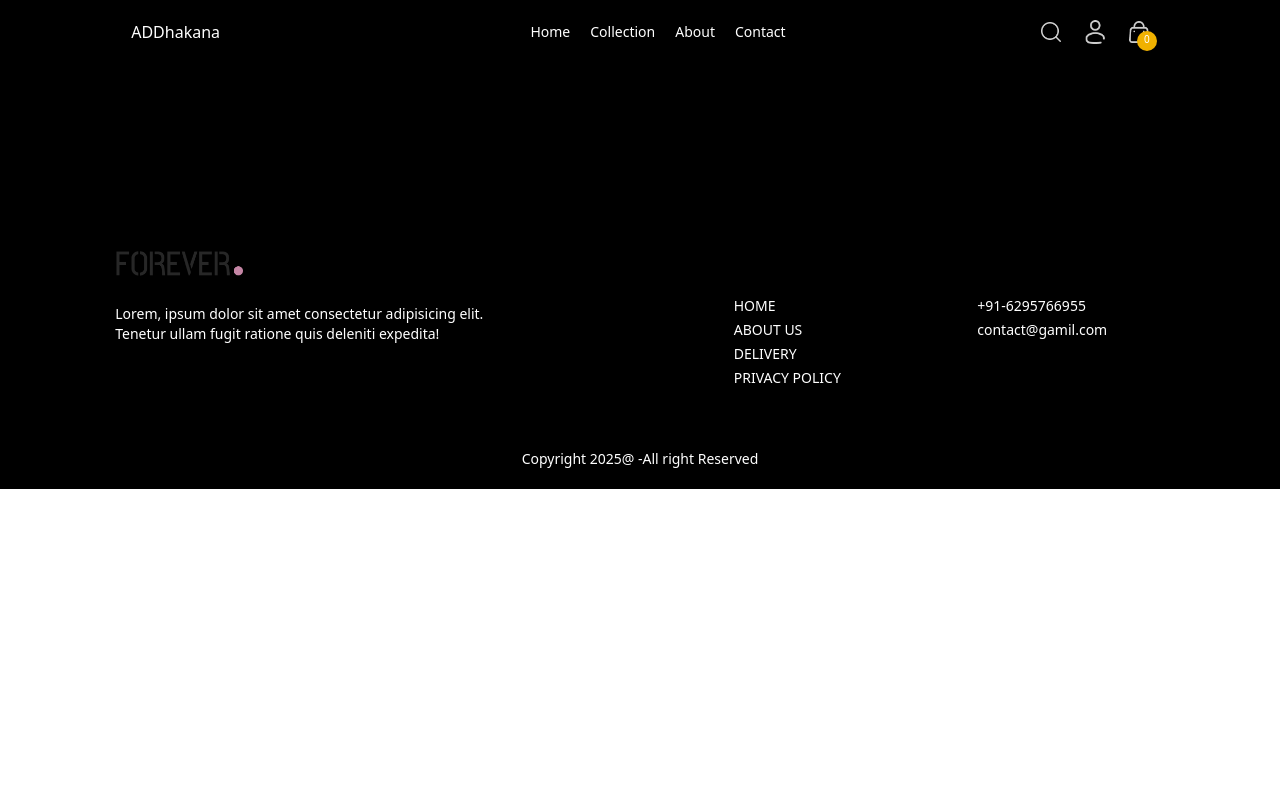
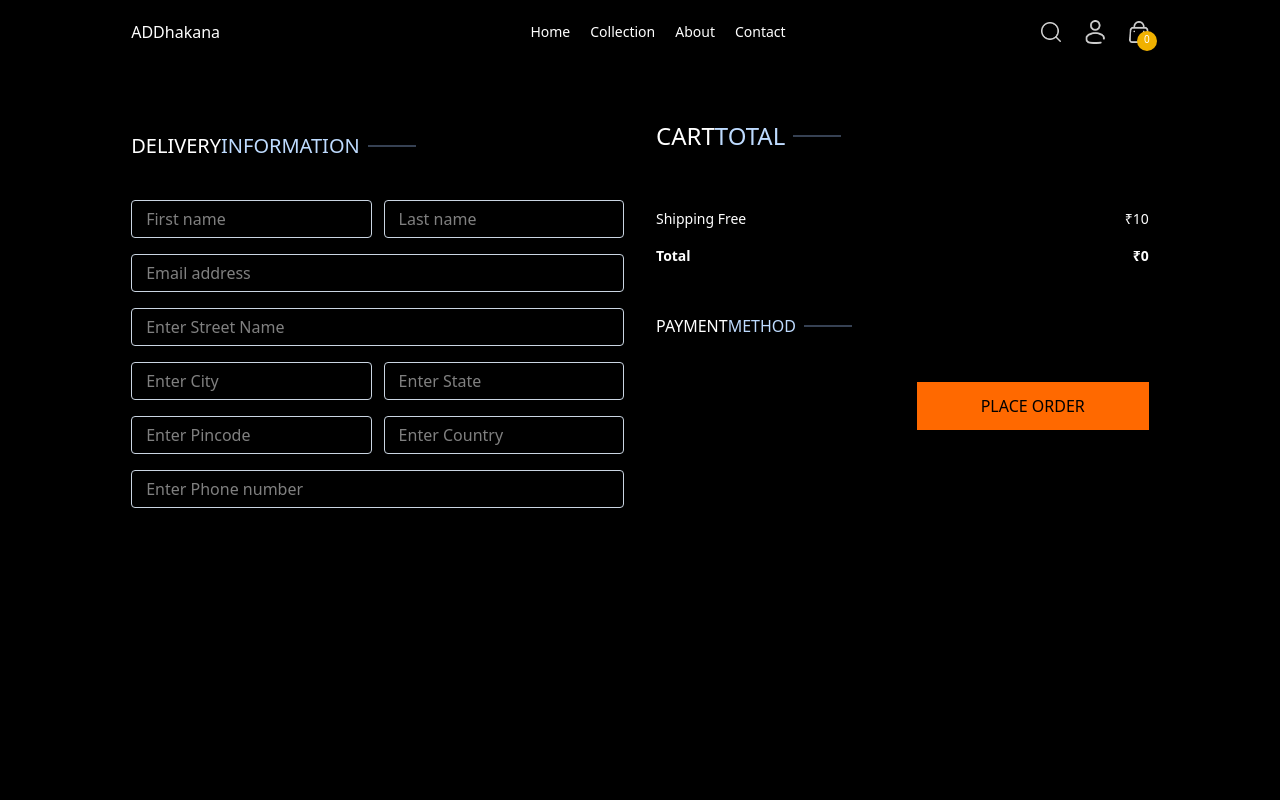
Before and after one commit to Saikatcoder/Choth-brand, a React (Vite) app: page /Place-order in a window 1280 px wide. Shown: the top 800 px of the page. Built offline with nearby package versions, Linux system fonts and the light colour scheme.

Commit message:
related product

```diff
--- a/src/App.jsx
+++ b/src/App.jsx
@@ -7,7 +7,6 @@ import Cart from "./pages/Cart";
 import Contact from "./pages/Contact";
 import Login from "./pages/Login";
 import PlaceOrder from "./pages/PlaceOrder";
-import Orders from "./pages/PlaceOrder";
 import Navbar from "./components/Navbar";
 import Product from "./pages/Product";
 import Footer from "./components/Footer";
@@ -15,6 +14,7 @@ import SearchBar from "./components/SearchBar";
 import { ToastContainer } from "react-toastify";
 import 'react-toastify/dist/ReactToastify.css'
 import CategoryPage from "./pages/CategoryPage";
+import Order from "./pages/Order"
 
 const App = () => {
   return (
@@ -32,7 +32,7 @@ const App = () => {
         <Route path="/cart" element={<Cart />} />
         <Route path="/login" element={<Login />} />
         <Route path="/Place-order" element={<PlaceOrder />} />
-        <Route path="/Orders" element={<Orders />} />
+        <Route path="/orders" element={<Order/>} />
       </Routes>
       <Footer />
     </div>
--- a/src/components/CartTotal.jsx
+++ b/src/components/CartTotal.jsx
@@ -22,7 +22,7 @@ const CartTotal = () => {
          <hr />
          <div className="flex justify-between">
             <b className='text-white'>Total</b>
-            <b className='text-white'>{currency}{getCartAmmount() === 0 ? 0 : getCartAmmount()+ delivery_fee}</b>
+            <b className='text-white'>{currency}{getCartAmmount() === 0 ? 0 : getCartAmmount()+ delivery_fee }</b>
          </div>
       </div>
     </div>
--- a/src/context/ShopContext.jsx
+++ b/src/context/ShopContext.jsx
@@ -2,6 +2,7 @@
 import { createContext,  useState } from "react";
 import { products } from "../assets/frontend_assets/assets";
 import { toast } from "react-toastify";
+import { useNavigate } from "react-router-dom";
 
 export const Shopcontext = createContext();
 export const ShopContextProvider = (props) => {
@@ -10,6 +11,7 @@ export const ShopContextProvider = (props) => {
   const [search, setSearch] = useState("");
   const [showSearch, setShowSearch] = useState(false);
   const [cartItem, setCartItem] = useState({});
+  const navigate = useNavigate();
 
   const addToCart = async(itemId,size)=>{
     if(!size){
@@ -89,7 +91,7 @@ theme: "colored",
     showSearch,
     setShowSearch,
     cartItem,addToCart,
-    getCartCount, updateQuentity, getCartAmmount
+    getCartCount, updateQuentity, getCartAmmount, navigate
   };
   return (
     <Shopcontext.Provider value={value}>{props.children}</Shopcontext.Provider>
--- a/src/pages/Cart.jsx
+++ b/src/pages/Cart.jsx
@@ -5,7 +5,7 @@ import { assets } from "../assets/frontend_assets/assets";
 import CartTotal from "../components/CartTotal";
 
 const Cart = () => {
-  const { products, currency, cartItem , updateQuentity} = useContext(Shopcontext);
+  const { products, currency, cartItem , updateQuentity,navigate} = useContext(Shopcontext);
   const [cartData, setCartData] = useState([]);
 
   useEffect(() => {
@@ -75,6 +75,9 @@ const Cart = () => {
       <div className="flex justify-end my-20">
         <div className="w-full sm:w-[450px]">
           <CartTotal/>
+          <div className="w-full text-white text-end">
+            <button onClick={()=>navigate('/place-order')} className="bg-orange-500 text-sm my-8 px-8 py-3">PROCESS TO CHECKOUT</button>
+          </div>
         </div>
       </div>
     </div>
--- a/src/pages/Order.jsx
+++ b/src/pages/Order.jsx
@@ -1,7 +1,45 @@
-import React from "react";
+import React, { useContext } from "react";
+import { Shopcontext } from "../context/ShopContext";
+import Title from "../components/Title";
 
 const Order = () => {
-  return <div>Order</div>;
+  const { products , currency, cartItem} = useContext(Shopcontext)
+
+  const cartOrders = [];
+
+  for (const productId in cartItem) {
+  const product = products.find(p => p._id === productId);
+  if (!product) continue;
+
+  for (const size in cartItem[productId]) {
+    cartOrders.push({
+      ...product,
+      size,
+      quantity: cartItem[productId][size],
+    });
+  }
+}
+  return (
+    <div className="border-t pt-16">
+      <div className="text-2xl text-white">
+        <Title text1={'MY'} text2={'ORDERS'}/>
+      </div>
+     {cartOrders.map((item, index) => (
+  <div key={index} className="py-4 border-t border-b text-white flex flex-col md:flex-row md:items-center md:justify-between gap-4">
+    <div className="flex items-start gap-6 text-sm text-white">
+      <img src={item.image[0]} className="w-16 sm:w-20" alt={item.name} />
+    </div>
+    <p className="sm:text-base font-medium">{item.name}</p>
+    <div className="flex items-center gap-3 mt-2 text-base text-white">
+      <p className="text-lg">{currency}{item.price}</p>
+      <p>Quantity: {item.quantity}</p>
+      <p>Size: {item.size}</p>
+    </div>
+    <p>Date: <span className="text-white">{new Date().toLocaleDateString()}</span></p>
+  </div>
+))}
+    </div>
+  )
 };
 
 export default Order;
--- a/src/pages/PlaceOrder.jsx
+++ b/src/pages/PlaceOrder.jsx
@@ -1,7 +1,101 @@
-import React from "react";
+import React, { useContext } from "react";
+import Title from "../components/Title";
+import CartTotal from "../components/CartTotal";
+import { Shopcontext } from "../context/ShopContext";
 
 const PlaceOrder = () => {
-  return <div>PlaceOrder</div>;
+  const { navigate } = useContext(Shopcontext);
+
+  return (
+    <div className="flex flex-col lg:flex-row justify-between gap-8 pt-5 sm:pt-14 px-4 min-h-[80vh]">
+      {/* Left Side - Delivery Info */}
+      <div className="flex flex-col gap-4 w-full lg:w-1/2">
+        <div className="text-xl text-white my-3">
+          <Title text1={"DELIVERY"} text2={"INFORMATION"} />
+        </div>
+
+        {/* Name */}
+        <div className="flex flex-col sm:flex-row gap-3">
+          <input
+            type="text"
+            placeholder="First name"
+            className="border border-slate-300 text-white rounded py-1.5 px-3.5 w-full"
+          />
+          <input
+            type="text"
+            placeholder="Last name"
+            className="border border-slate-300 text-white rounded py-1.5 px-3.5 w-full"
+          />
+        </div>
+
+        {/* Email */}
+        <input
+          type="text"
+          placeholder="Email address"
+          className="border border-slate-300 text-white rounded py-1.5 px-3.5 w-full"
+        />
+
+        {/* Street */}
+        <input
+          type="text"
+          placeholder="Enter Street Name"
+          className="border border-slate-300 text-white rounded py-1.5 px-3.5 w-full"
+        />
+
+        {/* City + State */}
+        <div className="flex flex-col sm:flex-row gap-3">
+          <input
+            type="text"
+            placeholder="Enter City"
+            className="border border-slate-300 text-white rounded py-1.5 px-3.5 w-full"
+          />
+          <input
+            type="text"
+            placeholder="Enter State"
+            className="border border-slate-300 text-white rounded py-1.5 px-3.5 w-full"
+          />
+        </div>
+
+        {/* Pincode + Country */}
+        <div className="flex flex-col sm:flex-row gap-3">
+          <input
+            type="number"
+            placeholder="Enter Pincode"
+            className="border border-slate-300 text-white rounded py-1.5 px-3.5 w-full"
+          />
+          <input
+            type="text"
+            placeholder="Enter Country"
+            className="border border-slate-300 text-white rounded py-1.5 px-3.5 w-full"
+          />
+        </div>
+
+        {/* Phone */}
+        <input
+          type="number"
+          placeholder="Enter Phone number"
+          className="border border-slate-300 text-white rounded py-1.5 px-3.5 w-full"
+        />
+      </div>
+
+      {/* Right Side - Cart + Payment */}
+      <div className="w-full lg:w-1/2 mt-10 lg:mt-0">
+        <CartTotal />
+
+        <div className="mt-12">
+          <Title text1={"PAYMENT"} text2={"METHOD"} />
+          <div className="w-full text-end mt-8">
+            <button
+              onClick={() => navigate("/orders")}
+              className="bg-orange-500 hover:bg-orange-600 px-16 py-3 text-black"
+            >
+              PLACE ORDER
+            </button>
+          </div>
+        </div>
+      </div>
+    </div>
+  );
 };
 
 export default PlaceOrder;
```
